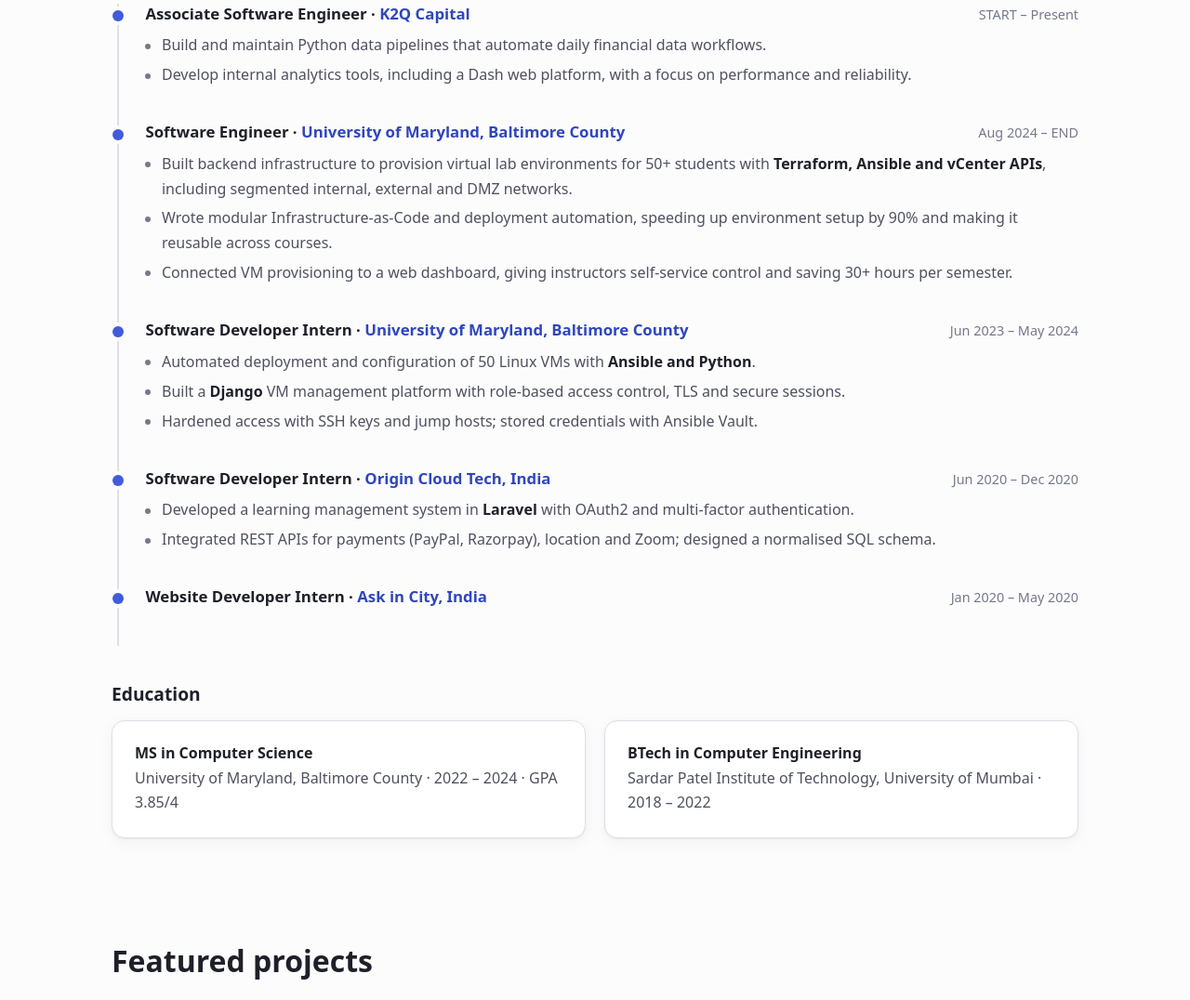
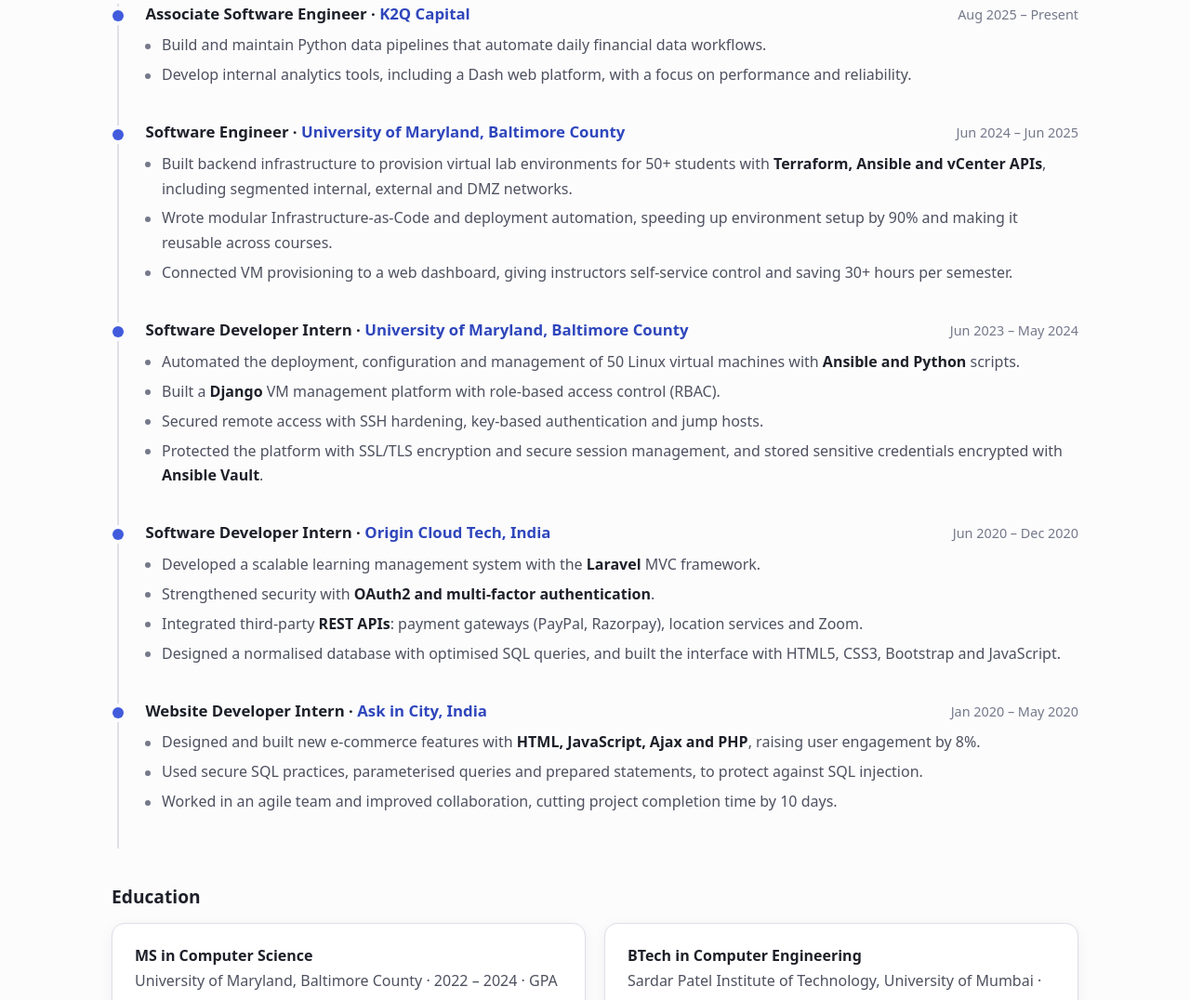
Before and after one commit to bhargavi1poyekar/bhargavi1poyekar.github.io, a plain HTML site: page index.html in a window 1280 px wide. Shown: the part 1196-2272 px from the top of the page at 93% size. Drawn offline with Linux system fonts and the light colour scheme.

Commit message:
Experience: add dates and fuller role details

```diff
--- a/index.html
+++ b/index.html
@@ -107,7 +107,7 @@
         <li class="timeline__item">
           <div class="timeline__head">
             <h3>Associate Software Engineer · <span>K2Q Capital</span></h3>
-            <p class="timeline__date">START – Present</p>
+            <p class="timeline__date">Aug 2025 – Present</p>
           </div>
           <ul>
             <li>Build and maintain Python data pipelines that automate daily financial data workflows.</li>
@@ -117,7 +117,7 @@
         <li class="timeline__item">
           <div class="timeline__head">
             <h3>Software Engineer · <span>University of Maryland, Baltimore County</span></h3>
-            <p class="timeline__date">Aug 2024 – END</p>
+            <p class="timeline__date">Jun 2024 – Jun 2025</p>
           </div>
           <ul>
             <li>Built backend infrastructure to provision virtual lab environments for 50+ students with <strong>Terraform, Ansible and vCenter APIs</strong>, including segmented internal, external and DMZ networks.</li>
@@ -131,9 +131,10 @@
             <p class="timeline__date">Jun 2023 – May 2024</p>
           </div>
           <ul>
-            <li>Automated deployment and configuration of 50 Linux VMs with <strong>Ansible and Python</strong>.</li>
-            <li>Built a <strong>Django</strong> VM management platform with role-based access control, TLS and secure sessions.</li>
-            <li>Hardened access with SSH keys and jump hosts; stored credentials with Ansible Vault.</li>
+            <li>Automated the deployment, configuration and management of 50 Linux virtual machines with <strong>Ansible and Python</strong> scripts.</li>
+            <li>Built a <strong>Django</strong> VM management platform with role-based access control (RBAC).</li>
+            <li>Secured remote access with SSH hardening, key-based authentication and jump hosts.</li>
+            <li>Protected the platform with SSL/TLS encryption and secure session management, and stored sensitive credentials encrypted with <strong>Ansible Vault</strong>.</li>
           </ul>
         </li>
         <li class="timeline__item">
@@ -142,8 +143,10 @@
             <p class="timeline__date">Jun 2020 – Dec 2020</p>
           </div>
           <ul>
-            <li>Developed a learning management system in <strong>Laravel</strong> with OAuth2 and multi-factor authentication.</li>
-            <li>Integrated REST APIs for payments (PayPal, Razorpay), location and Zoom; designed a normalised SQL schema.</li>
+            <li>Developed a scalable learning management system with the <strong>Laravel</strong> MVC framework.</li>
+            <li>Strengthened security with <strong>OAuth2 and multi-factor authentication</strong>.</li>
+            <li>Integrated third-party <strong>REST APIs</strong>: payment gateways (PayPal, Razorpay), location services and Zoom.</li>
+            <li>Designed a normalised database with optimised SQL queries, and built the interface with HTML5, CSS3, Bootstrap and JavaScript.</li>
           </ul>
         </li>
         <li class="timeline__item">
@@ -151,6 +154,11 @@
             <h3>Website Developer Intern · <span>Ask in City, India</span></h3>
             <p class="timeline__date">Jan 2020 – May 2020</p>
           </div>
+          <ul>
+            <li>Designed and built new e-commerce features with <strong>HTML, JavaScript, Ajax and PHP</strong>, raising user engagement by 8%.</li>
+            <li>Used secure SQL practices, parameterised queries and prepared statements, to protect against SQL injection.</li>
+            <li>Worked in an agile team and improved collaboration, cutting project completion time by 10 days.</li>
+          </ul>
         </li>
       </ol>
 
```
